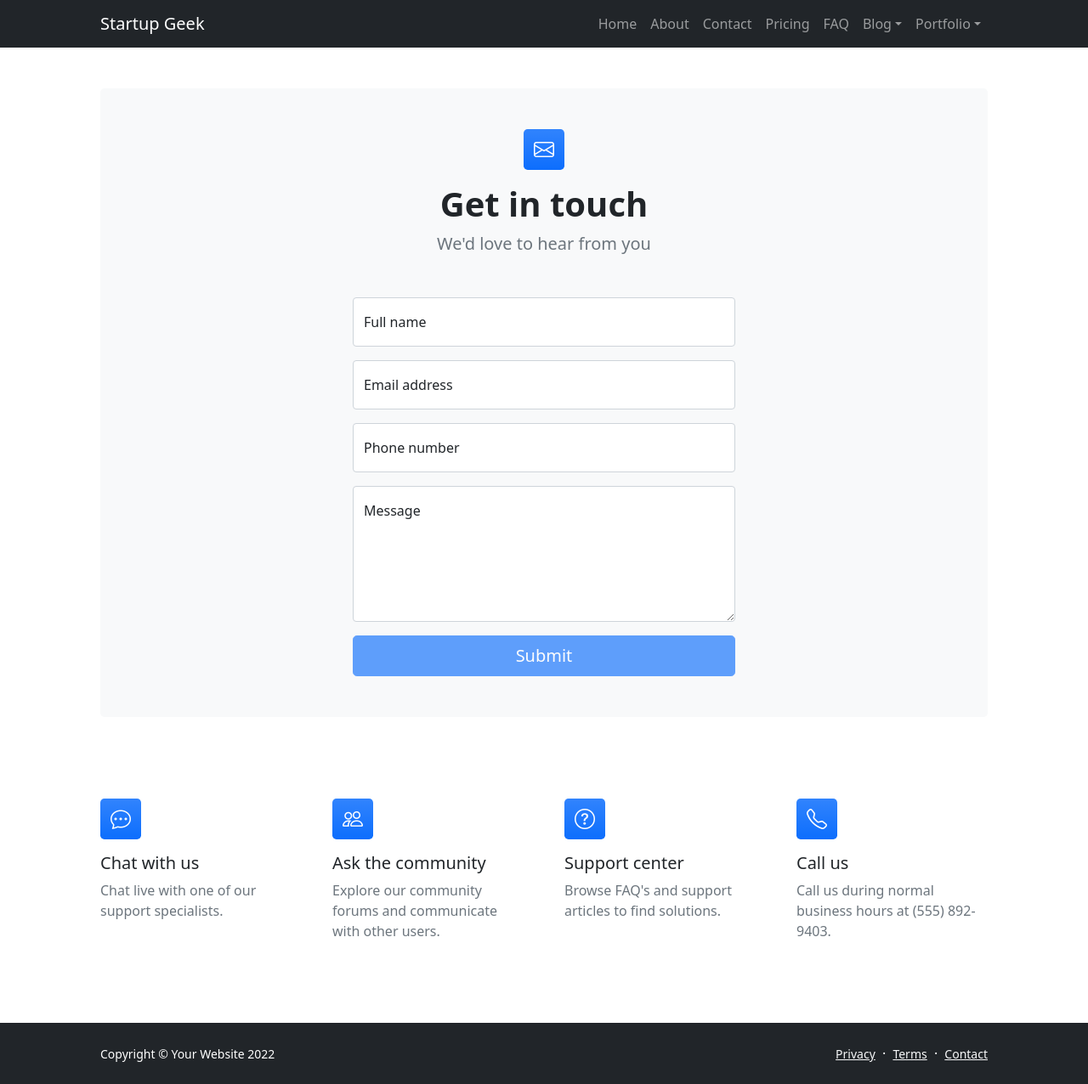
After one commit to MieleSantos/projeto_fastapi_web, a FastAPI app: template templates/contact/index.html in a window 1280 px wide. The commit adds this page. Shown: the whole page at 85% size. Run offline with FastAPI, Linux system fonts and the light colour scheme; the template is opened without the code that fills it, so the values that code supplies are empty; some libraries are stand-ins or nearby versions.

Commit message:
adicionando templates contact

```diff
--- a/main.py
+++ b/main.py
@@ -22,6 +22,12 @@ async def about(request: Request):
     return templates.TemplateResponse("about/index.html", context=context)
 
 
+@app.get("/contact", name="contact")
+async def contact(request: Request):
+    context = {"request": request}
+    return templates.TemplateResponse("contact/index.html", context=context)
+
+
 if __name__ == "__main__":
     import uvicorn
 
--- a/templates/_base.html
+++ b/templates/_base.html
@@ -24,7 +24,7 @@
                         <ul class="navbar-nav ms-auto mb-2 mb-lg-0">
                             <li class="nav-item"><a class="nav-link" href="{{url_for('index')}}">Home</a></li>
                             <li class="nav-item"><a class="nav-link" href="{{url_for('about')}}">About</a></li>
-                            <li class="nav-item"><a class="nav-link" href="contact.html">Contact</a></li>
+                            <li class="nav-item"><a class="nav-link" href="{{url_for('contact')}}">Contact</a></li>
                             <li class="nav-item"><a class="nav-link" href="pricing.html">Pricing</a></li>
                             <li class="nav-item"><a class="nav-link" href="faq.html">FAQ</a></li>
                             <li class="nav-item dropdown">
--- /dev/null
+++ b/templates/contact/index.html
@@ -0,0 +1,6 @@
+{% extends '_base.html' %}
+{% block content %}
+    <!-- Header-->
+    {% include 'contact/page_content.html' %}
+
+{% endblock %}
--- /dev/null
+++ b/templates/contact/page_content.html
@@ -0,0 +1,92 @@
+<section class="py-5">
+    <div class="container px-5">
+        <!-- Contact form-->
+        <div class="bg-light rounded-3 py-5 px-4 px-md-5 mb-5">
+            <div class="text-center mb-5">
+                <div class="feature bg-primary bg-gradient text-white rounded-3 mb-3"><i class="bi bi-envelope"></i></div>
+                <h1 class="fw-bolder">Get in touch</h1>
+                <p class="lead fw-normal text-muted mb-0">We'd love to hear from you</p>
+            </div>
+            <div class="row gx-5 justify-content-center">
+                <div class="col-lg-8 col-xl-6">
+                    <!-- * * * * * * * * * * * * * * *-->
+                    <!-- * * SB Forms Contact Form * *-->
+                    <!-- * * * * * * * * * * * * * * *-->
+                    <!-- This form is pre-integrated with SB Forms.-->
+                    <!-- To make this form functional, sign up at-->
+                    <!-- https://startbootstrap.com/solution/contact-forms-->
+                    <!-- to get an API token!-->
+                    <form id="contactForm" data-sb-form-api-token="API_TOKEN">
+                        <!-- Name input-->
+                        <div class="form-floating mb-3">
+                            <input class="form-control" id="name" type="text" placeholder="Enter your name..." data-sb-validations="required" />
+                            <label for="name">Full name</label>
+                            <div class="invalid-feedback" data-sb-feedback="name:required">A name is required.</div>
+                        </div>
+                        <!-- Email address input-->
+                        <div class="form-floating mb-3">
+                            <input class="form-control" id="email" type="email" placeholder="name@example.com" data-sb-validations="required,email" />
+                            <label for="email">Email address</label>
+                            <div class="invalid-feedback" data-sb-feedback="email:required">An email is required.</div>
+                            <div class="invalid-feedback" data-sb-feedback="email:email">Email is not valid.</div>
+                        </div>
+                        <!-- Phone number input-->
+                        <div class="form-floating mb-3">
+                            <input class="form-control" id="phone" type="tel" placeholder="(123) 456-7890" data-sb-validations="required" />
+                            <label for="phone">Phone number</label>
+                            <div class="invalid-feedback" data-sb-feedback="phone:required">A phone number is required.</div>
+                        </div>
+                        <!-- Message input-->
+                        <div class="form-floating mb-3">
+                            <textarea class="form-control" id="message" type="text" placeholder="Enter your message here..." style="height: 10rem" data-sb-validations="required"></textarea>
+                            <label for="message">Message</label>
+                            <div class="invalid-feedback" data-sb-feedback="message:required">A message is required.</div>
+                        </div>
+                        <!-- Submit success message-->
+                        <!---->
+                        <!-- This is what your users will see when the form-->
+                        <!-- has successfully submitted-->
+                        <div class="d-none" id="submitSuccessMessage">
+                            <div class="text-center mb-3">
+                                <div class="fw-bolder">Form submission successful!</div>
+                                To activate this form, sign up at
+                                <br />
+                                <a href="https://startbootstrap.com/solution/contact-forms">https://startbootstrap.com/solution/contact-forms</a>
+                            </div>
+                        </div>
+                        <!-- Submit error message-->
+                        <!---->
+                        <!-- This is what your users will see when there is-->
+                        <!-- an error submitting the form-->
+                        <div class="d-none" id="submitErrorMessage"><div class="text-center text-danger mb-3">Error sending message!</div></div>
+                        <!-- Submit Button-->
+                        <div class="d-grid"><button class="btn btn-primary btn-lg disabled" id="submitButton" type="submit">Submit</button></div>
+                    </form>
+                </div>
+            </div>
+        </div>
+        <!-- Contact cards-->
+        <div class="row gx-5 row-cols-2 row-cols-lg-4 py-5">
+            <div class="col">
+                <div class="feature bg-primary bg-gradient text-white rounded-3 mb-3"><i class="bi bi-chat-dots"></i></div>
+                <div class="h5 mb-2">Chat with us</div>
+                <p class="text-muted mb-0">Chat live with one of our support specialists.</p>
+            </div>
+            <div class="col">
+                <div class="feature bg-primary bg-gradient text-white rounded-3 mb-3"><i class="bi bi-people"></i></div>
+                <div class="h5">Ask the community</div>
+                <p class="text-muted mb-0">Explore our community forums and communicate with other users.</p>
+            </div>
+            <div class="col">
+                <div class="feature bg-primary bg-gradient text-white rounded-3 mb-3"><i class="bi bi-question-circle"></i></div>
+                <div class="h5">Support center</div>
+                <p class="text-muted mb-0">Browse FAQ's and support articles to find solutions.</p>
+            </div>
+            <div class="col">
+                <div class="feature bg-primary bg-gradient text-white rounded-3 mb-3"><i class="bi bi-telephone"></i></div>
+                <div class="h5">Call us</div>
+                <p class="text-muted mb-0">Call us during normal business hours at (555) 892-9403.</p>
+            </div>
+        </div>
+    </div>
+</section>
```
